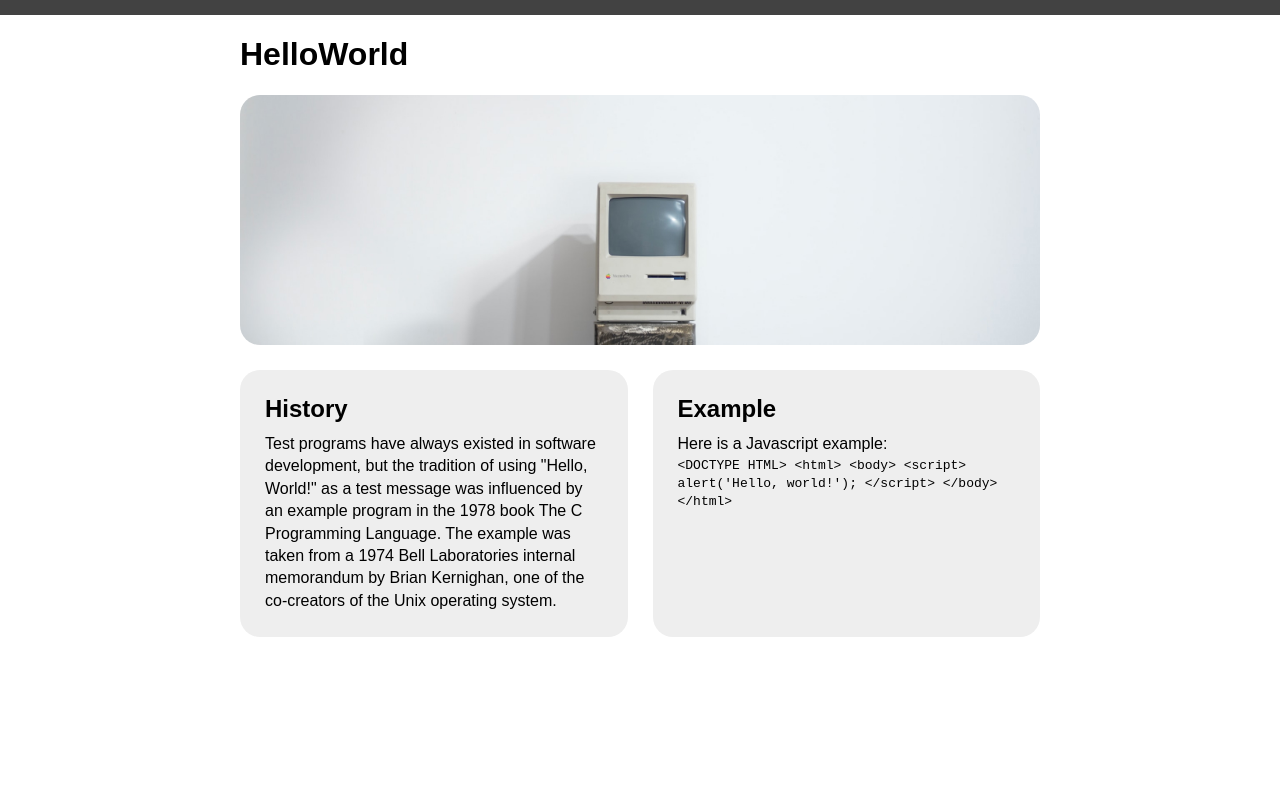
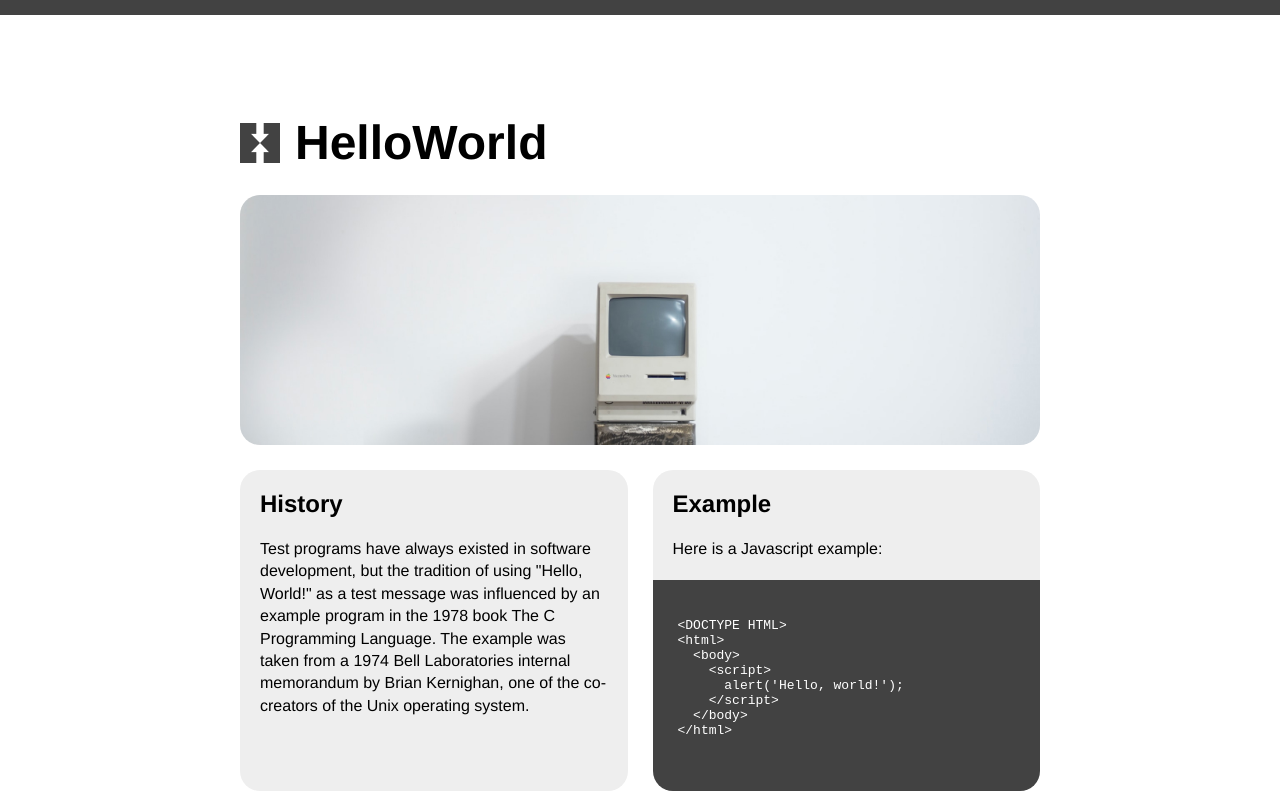
Before and after one commit to mikaylaslavin/Hello-World, a plain HTML site: page index.html in a window 1280 px wide. Drawn offline with Linux system fonts and the light colour scheme.

Commit message:
CSS Details Update

```diff
--- a/index.html
+++ b/index.html
@@ -17,10 +17,13 @@
           <h2>History</h2>
           <p>Test programs have always existed in software development, but the tradition of using "Hello, World!" as a test message was influenced by an example program in the 1978 book The C Programming Language. The example was taken from a 1974 Bell Laboratories internal memorandum by Brian Kernighan, one of the co-creators of the Unix operating system.</p>
          </section>
-         <section>
+         <section class="with-code">
+          <div class="code-copy">
             <h2>Example</h2>
             <p>Here is a Javascript example:</p>
-           <code>
+          </div>
+          <div class="code-html">
+            <code><pre>
 &lt;DOCTYPE HTML&gt;
 &lt;html&gt;
   &lt;body&gt;
@@ -29,10 +32,10 @@
     &lt;/script&gt;
   &lt;/body&gt;
 &lt;/html&gt;
-           </code>
+            </pre></code>
+          </div>
          </section>
       </div>
-
     </main>
     <script src="index.js"></script>
   </body>
--- a/screen.css
+++ b/screen.css
@@ -2,9 +2,10 @@
 
 body {
     background: #fff;
-    font-family: Arial, Helvetica, sans-serif;
+    font-family: Helvetica, sans-serif;
     border-top: 15px solid #424242;
-    margin: 0 auto;
+    margin: 0;
+    color: #000000;
 }
 
 main {
@@ -29,14 +30,43 @@ main {
     flex-grow: 1;
     flex-basis: 0;
     background: #eee;
-    padding: 25px;
     border-radius: 20px;
     margin-top: 25px;
+}
+
+.details section p {
+    margin: 20px;
+}
+
+.details section h2 {
+    margin: 20px;
+}
+
+.details section.with-code {
+    padding: 0;
+}
+
+div.code-html {
+    padding: 25px;
+    background: #424242;
+    color: #fff;
+    border-bottom-left-radius: 20px;
+    border-bottom-right-radius: 20px;
 }
 
 img {
     width: 100%;
 
+}
+
+h1 {
+    background-image: url('Images/Logo.png');
+    background-repeat: no-repeat;
+    background-size: 40px;
+    background-position: center left;
+    font-size: 3em;
+    padding-left: 55px;
+    margin: 100px 0 25px 0;
 }
 
 h2 {
```
Lines whose indentation alone changed are shown as unchanged.
